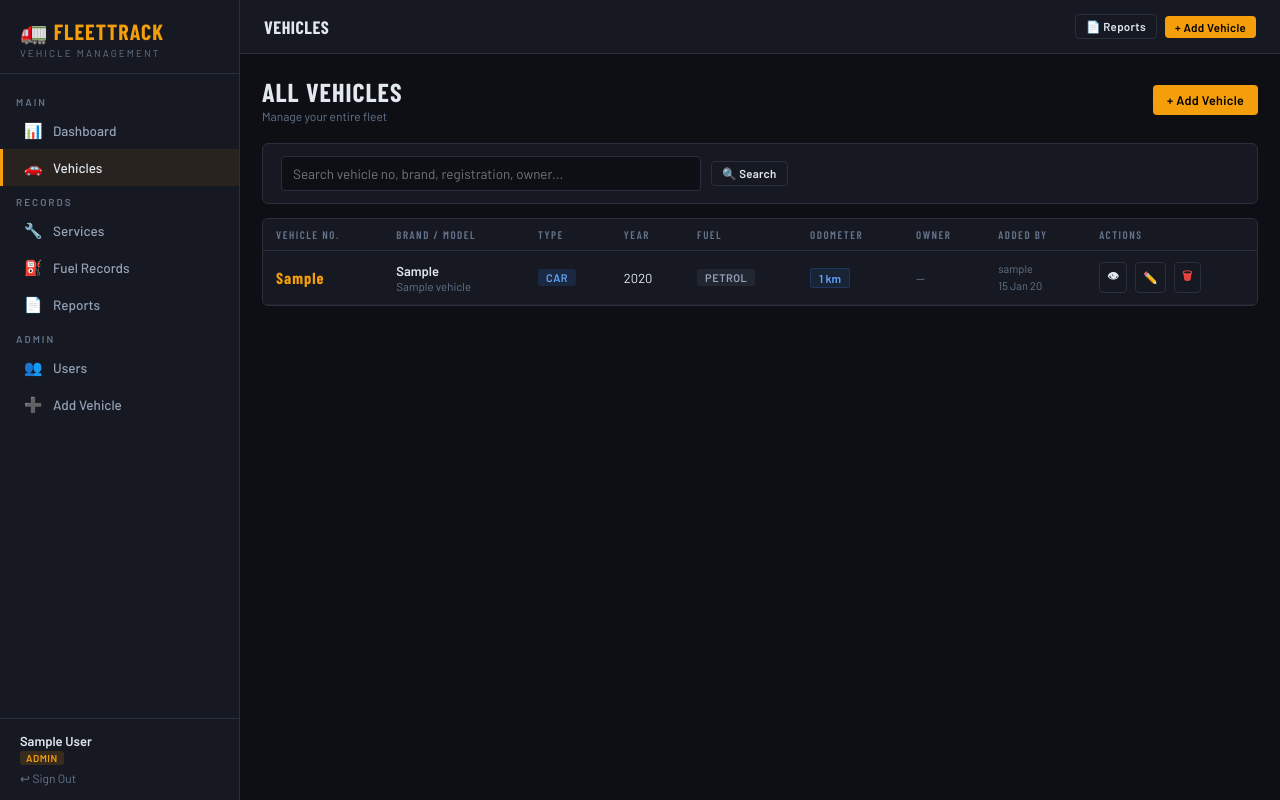
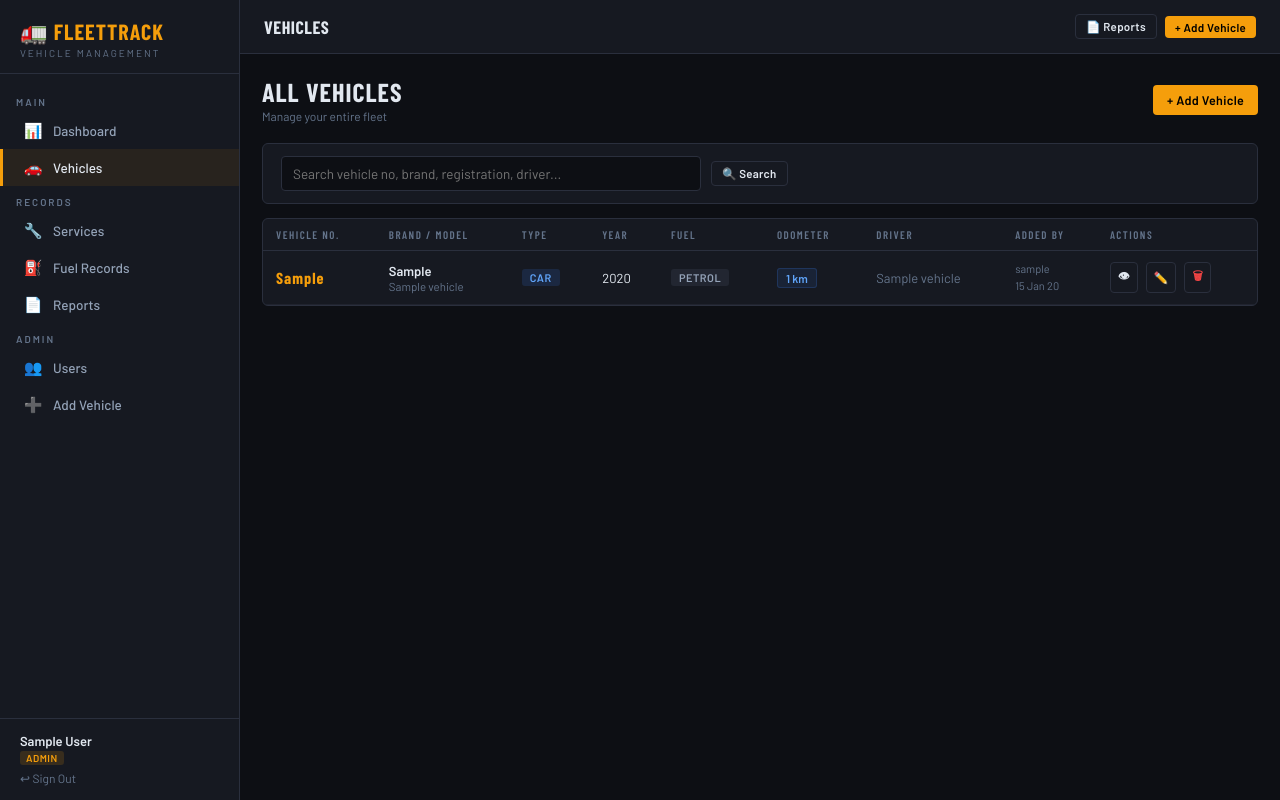
Before and after one commit to neeradian/Fleet_Manager, a Django app: page /vehicles/ in a window 1280 px wide. Run offline with Django 4.2, Linux system fonts and the light colour scheme; a user stored in the database is signed in; tables that the repository leaves empty hold one stand-in row (values such as "Sample post"); some web fonts are replaced.

Commit message:
final touch

```diff
--- a/vehicles/templates/vehicles/report.html
+++ b/vehicles/templates/vehicles/report.html
@@ -85,7 +85,7 @@
   </div>
   <div id="section-vehicles" class="table-wrap">
     <table>
-      <thead><tr><th>Vehicle No.</th><th>Brand / Model</th><th>Type</th><th>Fuel</th><th>Year</th><th>Odometer</th><th>Owner</th></tr></thead>
+      <thead><tr><th>Vehicle No.</th><th>Brand / Model</th><th>Type</th><th>Fuel</th><th>Year</th><th>Odometer</th><th>Driver</th></tr></thead>
       <tbody>
         {% for v in vehicle_list %}
         <tr>
--- a/vehicles/templates/vehicles/vehicle_list.html
+++ b/vehicles/templates/vehicles/vehicle_list.html
@@ -20,7 +20,7 @@
         type="text"
         name="q"
         value="{{ q }}"
-        placeholder="Search vehicle no, brand, registration, owner..."
+        placeholder="Search vehicle no, brand, registration, driver..."
         style="flex: 1; max-width: 420px"
       />
       <button type="submit" class="btn btn-outline btn-sm">🔍 Search</button>
@@ -43,7 +43,7 @@
           <th>Year</th>
           <th>Fuel</th>
           <th>Odometer</th>
-          <th>Owner</th>
+          <th>Driver</th>
           <th>Added By</th>
           <th>Actions</th>
         </tr>
@@ -79,7 +79,7 @@
             <span class="badge badge-gray">{{ v.get_fuel_type_display }}</span>
           </td>
           <td><span class="km-badge">{{ v.current_km }} km</span></td>
-          <td class="text-muted">{{ v.owner_name|default:"—" }}</td>
+          <td class="text-muted">{{ v.driver_name|default:"—" }}</td>
           <td class="audit-info">
             {{ v.created_by.username|default:"—" }}<br /><span
               class="text-muted"
--- a/vehicles/views.py
+++ b/vehicles/views.py
@@ -181,7 +181,7 @@ def vehicle_list(request):
             Q(vehicle_no__icontains=q)
             | Q(brand__icontains=q)
             | Q(registration_no__icontains=q)
-            | Q(owner_name__icontains=q)
+            | Q(driver_name__icontains=q)
         )
     return render(request, "vehicles/vehicle_list.html", {"vehicles": qs, "q": q})
 
```
Also changed, not shown: vehicles/templates/vehicles/base.html (+8 -2 lines).
